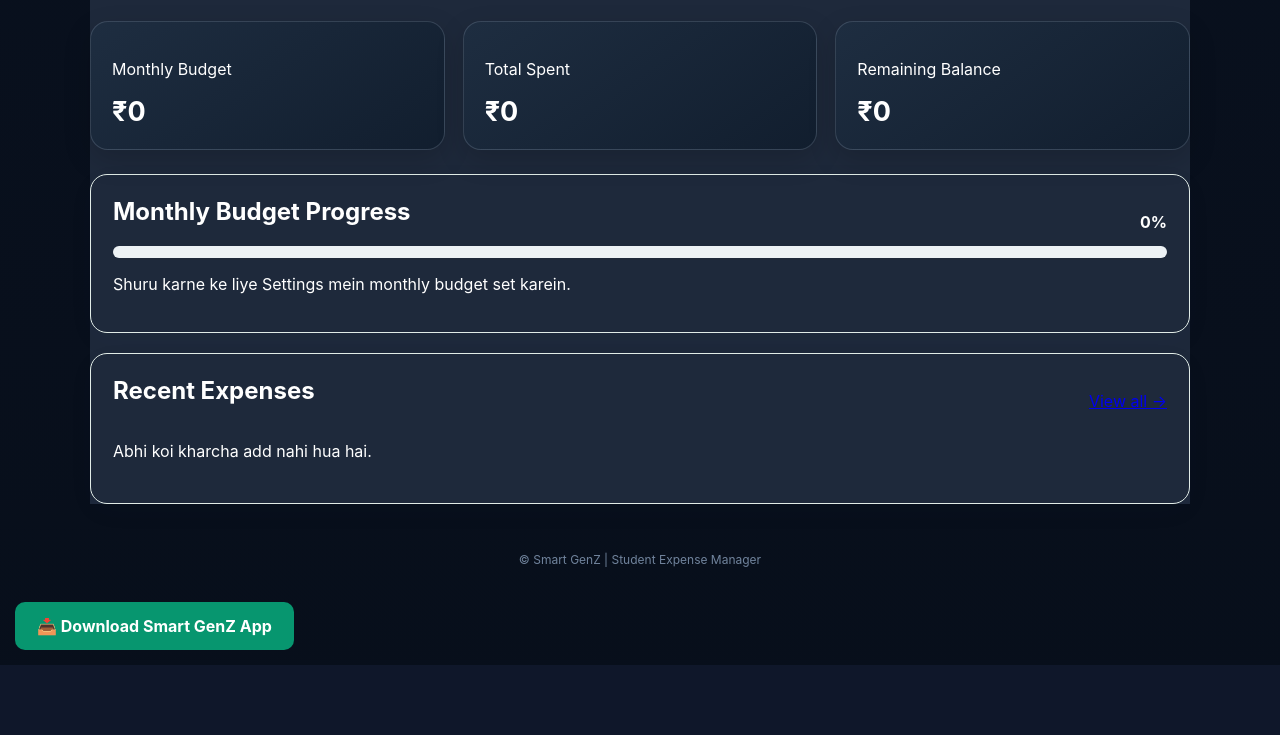
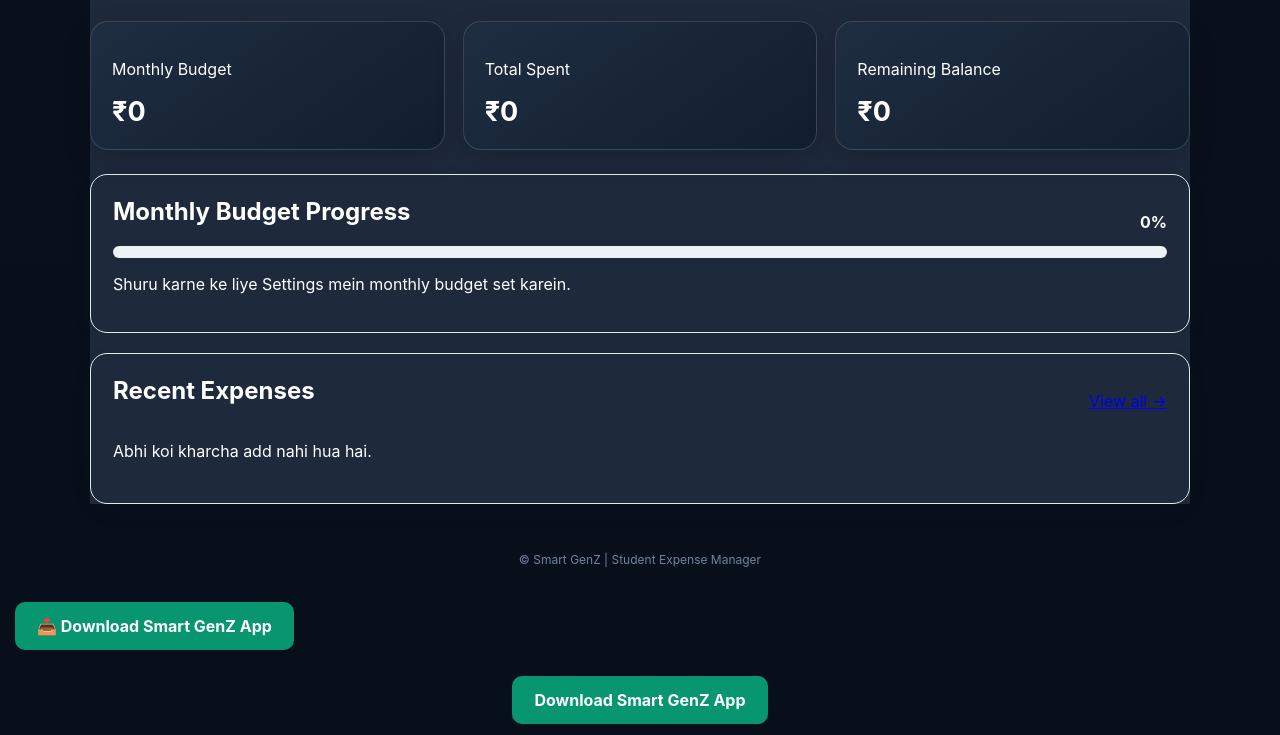
Before and after one commit to Manu-0756/Smart-Genz, a plain HTML site: page index.html in a window 1280 px wide. Shown: the part 305-1040 px from the top of the page. Before the commit the page ends 970 px from the top, so only its background shows below. Drawn offline with Linux system fonts and the light colour scheme.

Commit message:
Update index.html

```diff
--- a/index.html
+++ b/index.html
@@ -72,5 +72,12 @@
    class="download-btn">
    📥 Download Smart GenZ App
 </a>
+  <div style="text-align:center; padding:25px;">
+  <a href="https://github.com/Manu-0756/Smart-Genz/releases/download/v1.0.0/app-debug.apk"
+     style="background:#07966f; color:white; padding:14px 22px;
+     border-radius:10px; text-decoration:none; font-weight:bold;">
+    Download Smart GenZ App
+  </a>
+</div>
 </body>
 </html>
```
